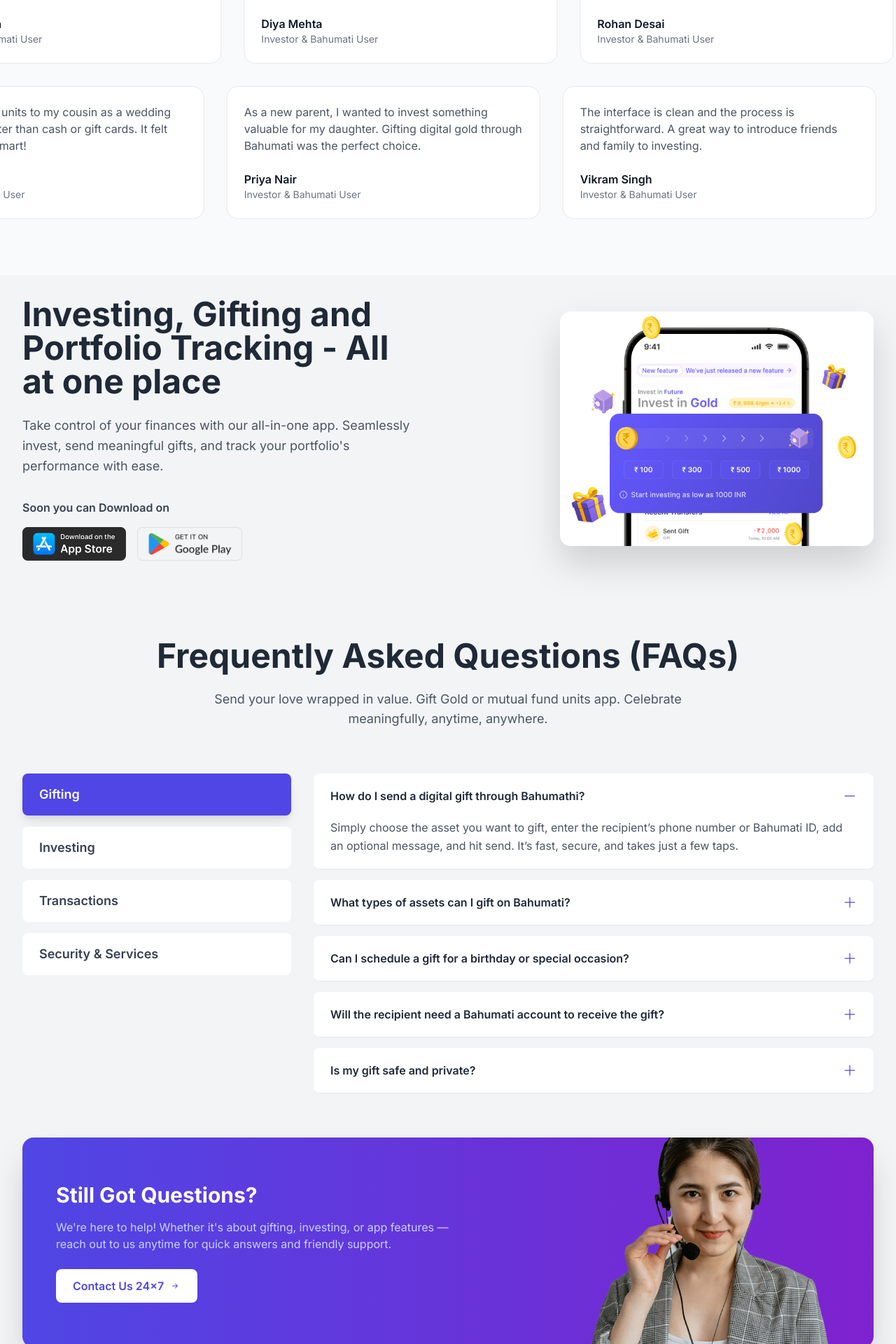
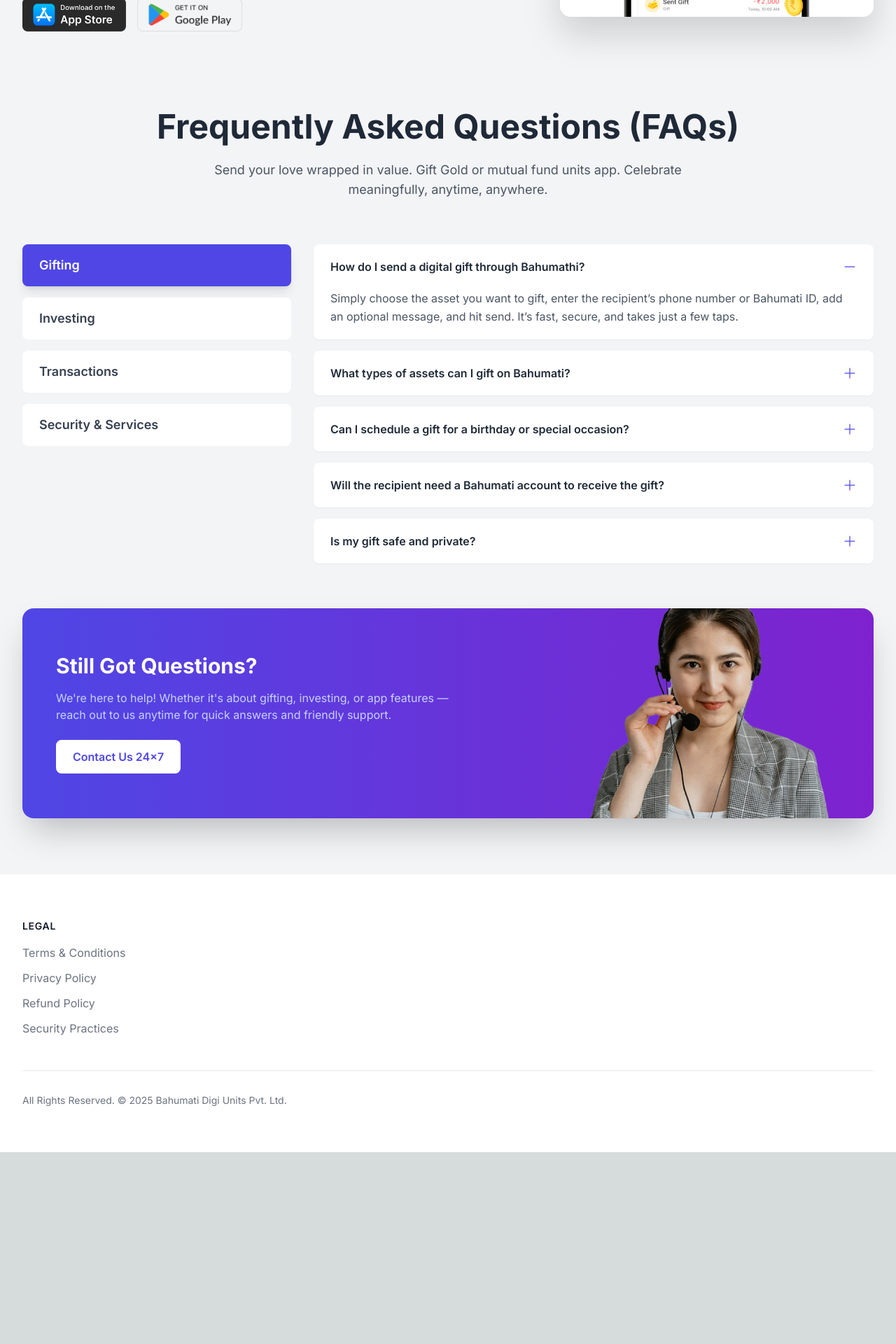
Before and after one commit to LakshmiSureshChandra/bahumati-landing-page, a Next.js app: page / in a window 1280 px wide. Shown: the part 5920-7840 px from the top of the page at 70% size. After the commit the page ends 7566 px from the top, so only its background shows below. Built offline with nearby package versions, Linux system fonts and the light colour scheme.

Commit message:
removed more things

```diff
--- a/app/globals.css
+++ b/app/globals.css
@@ -14,6 +14,12 @@
   box-sizing: border-box;
   padding: 0;
   margin: 0;
+}
+
+@layer base {
+  html {
+    scroll-behavior: smooth;
+  }
 }
 
 html,
--- a/app/page.tsx
+++ b/app/page.tsx
@@ -20,7 +20,7 @@ export default function Home() {
       <Moments />
       <UniqueFeatures />
       <InvestmentsGraph />
-      <Testimonials />
+      {/* <Testimonials /> */}
       <AppDownload />
       <FAQ />
       <Footer />
--- a/components/FAQ.tsx
+++ b/components/FAQ.tsx
@@ -144,7 +144,10 @@ export default function FAQ() {
         </div>
 
         {/* Contact Support */}
-        <div className="mt-16 bg-gradient-to-r from-indigo-600 to-purple-700 rounded-2xl p-8 md:p-12 flex flex-col md:flex-row items-center justify-between text-white shadow-2xl relative overflow-hidden min-h-[300px]">
+        <div
+  id="contact" // <-- ADD THIS ID HERE
+  className="mt-16 bg-gradient-to-r from-indigo-600 to-purple-700 rounded-2xl p-8 md:p-12 flex flex-col md:flex-row items-center justify-between text-white shadow-2xl relative overflow-hidden min-h-[300px]"
+>
   <div className="md:w-2/3 mb-8 md:mb-0 text-center md:text-left z-10">
     <h3 className="text-3xl font-bold mb-4">
       Still Got Questions?
@@ -154,9 +157,7 @@ export default function FAQ() {
     </p>
     <button className="bg-white text-indigo-600 px-6 py-3 rounded-lg font-semibold flex items-center gap-2 mx-auto md:mx-0">
       Contact Us 24x7
-              <svg xmlns="http://www.w3.org/2000/svg" width="16" height="16" fill="currentColor" className="bi bi-arrow-right" viewBox="0 0 16 16">
-                <path fillRule="evenodd" d="M4 8a.5.5 0 0 1 .5-.5h5.793L8.146 5.354a.5.5 0 1 1 .708-.708l3 3a.5.5 0 0 1 0 .708l-3 3a.5.5 0 0 1-.708-.708L10.293 8.5H4.5A.5.5 0 0 1 4 8z"/>
-              </svg>
+      {/* ... svg icon ... */}
     </button>
   </div>
   <div className="md:absolute md:bottom-0 md:right-10 md:w-1/3 bottom-0flex justify-center">
--- a/components/Footer.tsx
+++ b/components/Footer.tsx
@@ -109,7 +109,7 @@ export default function Footer() {
           </div>
 
           {/* Column 5 & 6: Newsletter */}
-          <div className="col-span-2">
+          {/* <div className="col-span-2">
             <h3 className="text-sm font-semibold text-gray-900 tracking-wider uppercase mb-4">Join Our Newsletter</h3>
             <p className="text-gray-500 mb-4">
               Stay up to date with our latest updates, offers & much more
@@ -124,7 +124,7 @@ export default function Footer() {
                 Subscribe
               </button>
             </div>
-          </div>
+          </div> */}
 
            {/* Column 1: Others */}
            {/* <div className="mt-8">
```
Lines whose indentation alone changed are shown as unchanged.
